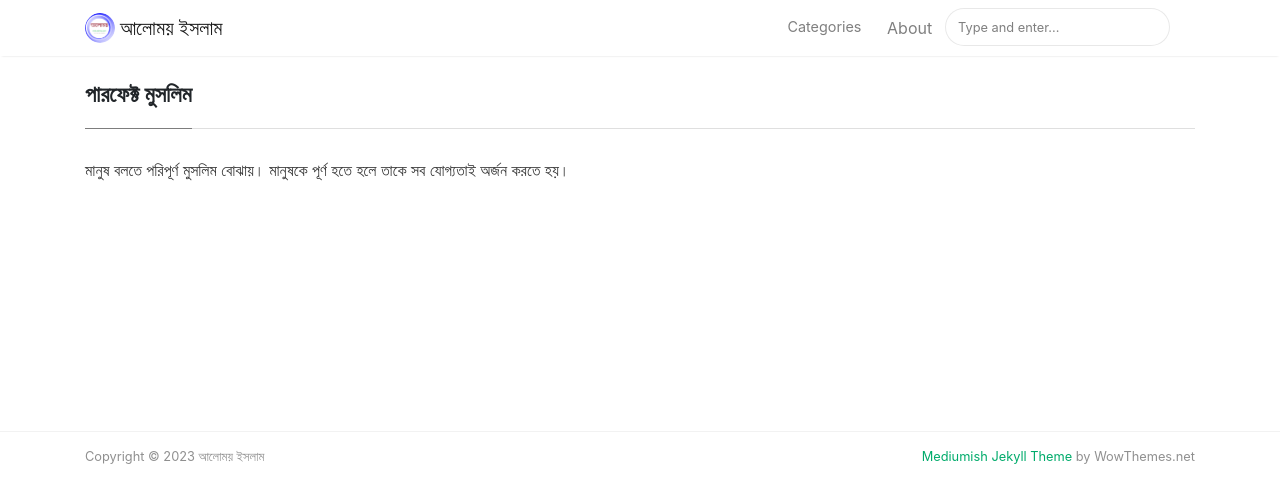
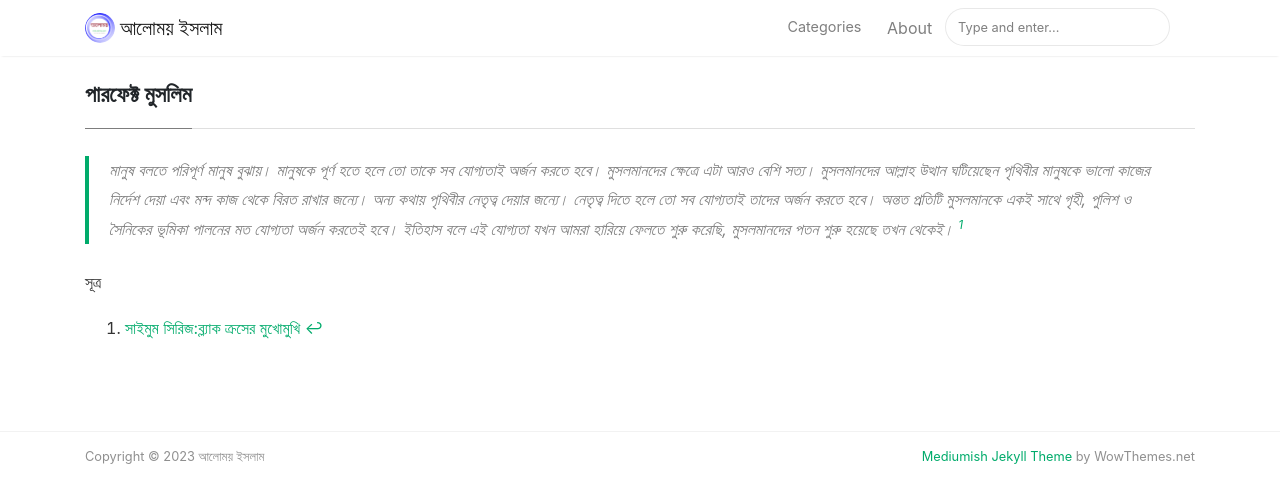
Before and after one commit to alomoy/islam, a Jekyll site: the page built from _pages/ahmad-musa/perfect-muslim.md, in a window 1280 px wide. Shown: the top 503 px of the page. Built offline with Jekyll 4.4.1, drawn with Linux system fonts in a browser that asks for light colours; nearby versions of some CDN libraries.

Commit message:
complete ahmad musa perfect muslim quote

```diff
--- a/_pages/ahmad-musa/perfect-muslim.md
+++ b/_pages/ahmad-musa/perfect-muslim.md
@@ -5,4 +5,8 @@ permalink: ahmad-musa/perfect-muslim
 comments: false
 ---
 
-মানুষ বলতে পরিপূর্ণ মুসলিম বোঝায়। মানুষকে পূর্ণ হতে হলে তাকে সব যোগ্যতাই অর্জন করতে হয়।
+> মানুষ বলতে পরিপূর্ণ মানুষ বুঝায়। মানুষকে পূর্ণ হতে হলে তো তাকে সব যোগ্যতাই অর্জন করতে হবে। মুসলমানদের ক্ষেত্রে এটা আরও বেশি সত্য। মুসলমানদের আল্লাহ উত্থান ঘটিয়েছেন পৃথিবীর মানুষকে ভালো কাজের নির্দেশ দেয়া এবং মন্দ কাজ থেকে বিরত রাখার জন্যে। অন্য কথায় পৃথিবীর নেতৃত্ব দেয়ার জন্যে। নেতৃত্ব দিতে হলে তো সব যোগ্যতাই তাদের অর্জন করতে হবে। অন্তত প্রতিটি মুসলমানকে একই সাথে গৃহী, পুলিশ ও সৈনিকের ভূমিকা পালনের মত যোগ্যতা অর্জন করতেই হবে। ইতিহাস বলে এই যোগ্যতা যখন আমরা হারিয়ে ফেলতে শুরু করেছি, মুসলমানদের পতন শুরু হয়েছে তখন থেকেই। [^1]
+
+সূত্র
+
+[^1]: [সাইমুম সিরিজ:ব্ল্যাক ক্রসের মুখোমুখি](https://www.saimumseries.com/saimum-18?singlepage=1)
```
